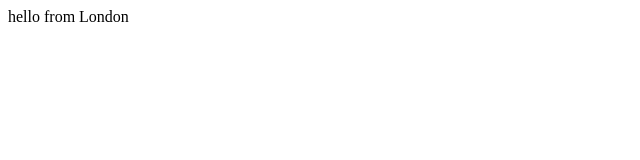
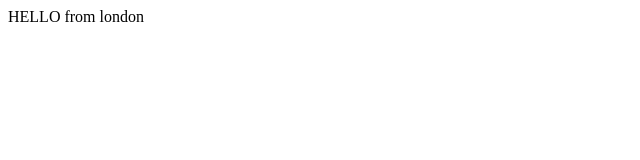
Before and after one commit to FredoW2011/cocker70, a plain HTML site: page index.html in a window 1280 px wide. Shown: the full height of the page, 0-640 px from the left. Drawn offline with Linux system fonts and the light colour scheme.

Commit message:
edited text

```diff
--- a/index.html
+++ b/index.html
@@ -7,6 +7,6 @@
     <title>Document</title>
 </head>
 <body>
-   hello from London
+   HELLO from london
 </body>
 </html>
```
